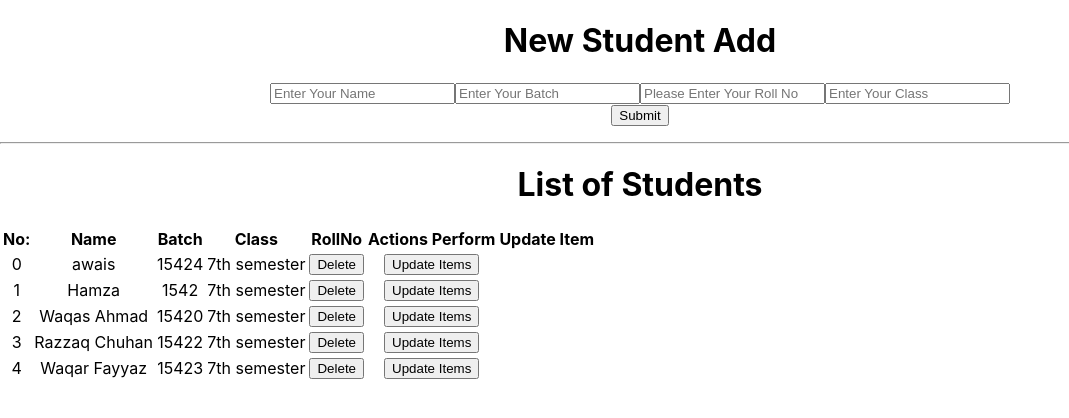
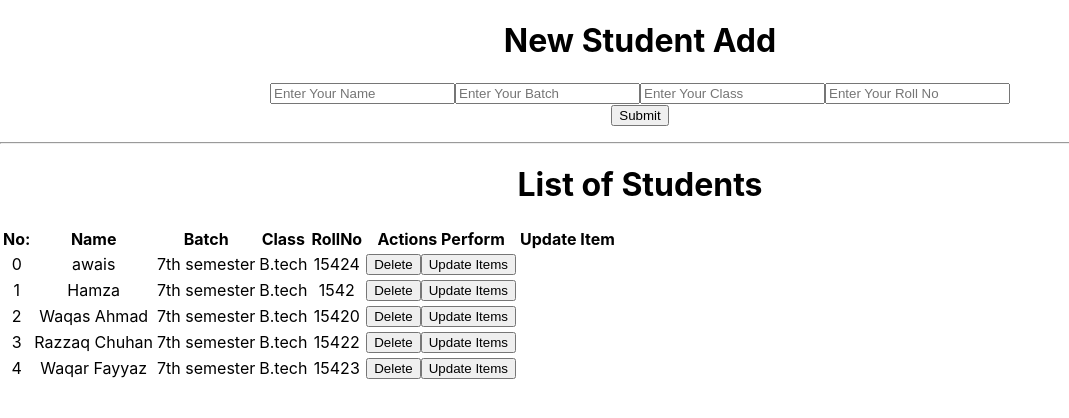
Before and after one commit to awais882s/react-redux, a React (Create React App) app: page / in a window 1280 px wide. Shown: the top 418 px of the page, without its empty margins (0-1069 px from the left). Built offline with nearby package versions, Linux system fonts and the light colour scheme; the HTML template or start-up script is replaced by a standard one.

Commit message:
update all students data

```diff
--- a/src/components/data.jsx
+++ b/src/components/data.jsx
@@ -2,31 +2,37 @@ export const data = [
     {
         // id: "123",
         name: "awais",
-        rollno: 15424,
         batch: "7th semester",
+        class: "B.tech",
+        roll: 15424,
     },
     {
         // id: "1234",
         name: "Hamza",
-        rollno: 1542,
         batch: "7th semester",
+        class: "B.tech",
+        roll: 1542,
     },
     {
         // id: "1235",
         name: "Waqas Ahmad",
-        rollno: 15420,
         batch: "7th semester",
+        class: "B.tech",
+        roll: 15420,
     },
     {
         // id: "1232",
         name: "Razzaq Chuhan",
-        rollno: 15422,
         batch: "7th semester",
+        class: "B.tech",
+        roll: 15422,
+
     },
     {
         id: "1230",
         name: "Waqar Fayyaz",
-        rollno: 15423,
         batch: "7th semester",
+        class: "B.tech",
+        roll: 15423,
     },
 ];
--- a/src/components/student.jsx
+++ b/src/components/student.jsx
@@ -28,21 +28,20 @@ export default function Students() {
                         className="form-control m-4"
                         type="text"
                         maxLength={8}
-                        value={roll}
-                        placeholder="Please Enter Your Roll No"
+                        value={stuClass}
+                        placeholder="Enter Your Class"
                         name="name"
-                        onChange={(e) => setRoll(e.target.value)}
+                        onChange={(e) => setStuClass(e.target.value)}
                     />
                     <input
                         className="form-control m-4"
                         type="text"
                         maxLength={8}
-                        value={stuClass}
-                        placeholder="Enter Your Class"
+                        value={roll}
+                        placeholder="Enter Your Roll No"
                         name="name"
-                        onChange={(e) => setStuClass(e.target.value)}
+                        onChange={(e) => setRoll(e.target.value)}
                     />
-
                 </div>
 
                 {/* for using flag mtlb konsa button dikhana hai usko  */}
@@ -87,7 +86,7 @@ export default function Students() {
                                 index={index}
                                 student={item}
                                 deleteHandler={deleteHandler}
-                                updatehandler={updateHandler}
+                                updateHandler={updateHandler}
                             />
                         );
                     })}
--- a/src/components/studentList.jsx
+++ b/src/components/studentList.jsx
@@ -6,14 +6,13 @@ export default function StudentList({ student, index, deleteHandler, updateHandl
             <tr>
                 <td>{index}</td>
                 <td>{student.name}</td>
-                <td>{student.rollno}</td>
                 <td>{student.batch}</td>
+                <td>{student.class}</td>
+                <td>{student.roll}</td>
                 <td>
                     <button className="btn btn-dark" onClick={() => deleteHandler(index)}>
                         Delete
                     </button>
-                </td>
-                <td>
                     <button className="btn btn-primary" onClick={() => updateHandler(student, index)}>
                         Update Items
                     </button>
--- a/src/components/useStudent.jsx
+++ b/src/components/useStudent.jsx
@@ -1,4 +1,4 @@
-import React, { useState } from "react";
+import { useState } from "react";
 import { data } from "./data"
 
 export function useStudents() {
@@ -15,6 +15,7 @@ export function useStudents() {
     const deleteHandler = (index) => {
         // console.log('name', stuname);
 
+        // eslint-disable-next-line array-callback-return
         let newStudents = students.filter((student, i) => {
             if (i !== index) {
                 return student;
@@ -42,16 +43,16 @@ export function useStudents() {
         console.log("need to update stu ", student);
         setUpdateIndex(index);
         setName(student.name);
+        setBatch(student.batch);
         setStuClass(student.class);
         setRoll(student.roll);
-        setBatch(student.batch);
         setFlag(true);
     };
 
     const ctaHandler = () => {
         setMessage("");
 
-        if (name != "" && Batch != "" && roll != "" && stuClass != "") {
+        if (name !== "" && Batch !== "" && roll !== "" && stuClass !== "") {
             let student = {
                 name,
                 batch: Batch,
@@ -62,9 +63,9 @@ export function useStudents() {
 
             setStudents([...students, student]);
             setName("");
+            setBatch("");
             setStuClass("");
             setRoll("");
-            setBatch("");
         } else {
             setMessage(" Found few of params empty! Params can't be empty.");
         }
@@ -79,8 +80,8 @@ export function useStudents() {
             let student = {
                 name,
                 batch: Batch,
+                class: stuClass,
                 roll,
-                class: stuClass,
             };
             console.log("student", student);
 
@@ -94,9 +95,9 @@ export function useStudents() {
 
             setStudents([...updateStudents]);
             setName("");
+            setBatch("");
             setStuClass("");
             setRoll("");
-            setBatch("");
             setFlag(false);
         } else {
             setMessage(" Found few of params empty! Params can't be empty.");
```
